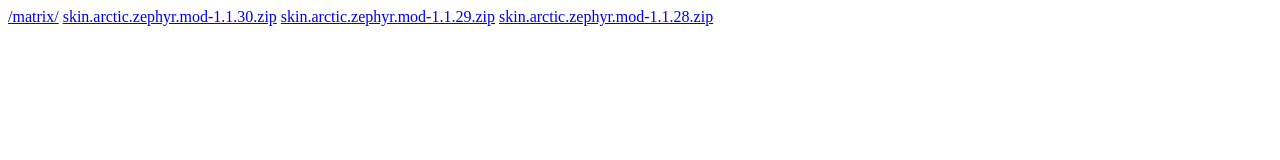
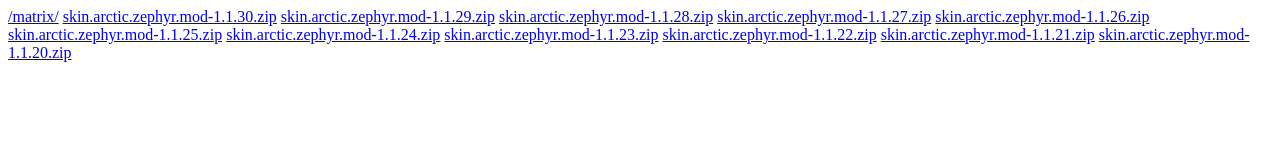
Before and after one commit to beatmasterRS/beatmasterRS.github.io, a plain HTML site: page index.html in a window 1280 px wide. Drawn offline with Linux system fonts and the light colour scheme.

Commit message:
Update index.html

```diff
--- a/index.html
+++ b/index.html
@@ -4,4 +4,12 @@
 <a href="skin.arctic.zephyr.mod-1.1.30.zip">skin.arctic.zephyr.mod-1.1.30.zip</a>
 <a href="skin.arctic.zephyr.mod-1.1.29.zip">skin.arctic.zephyr.mod-1.1.29.zip</a>
 <a href="skin.arctic.zephyr.mod-1.1.28.zip">skin.arctic.zephyr.mod-1.1.28.zip</a>
+<a href="skin.arctic.zephyr.mod-1.1.27.zip">skin.arctic.zephyr.mod-1.1.27.zip</a>
+<a href="skin.arctic.zephyr.mod-1.1.26.zip">skin.arctic.zephyr.mod-1.1.26.zip</a>
+<a href="skin.arctic.zephyr.mod-1.1.25.zip">skin.arctic.zephyr.mod-1.1.25.zip</a>
+<a href="skin.arctic.zephyr.mod-1.1.24.zip">skin.arctic.zephyr.mod-1.1.24.zip</a>
+<a href="skin.arctic.zephyr.mod-1.1.23.zip">skin.arctic.zephyr.mod-1.1.23.zip</a>
+<a href="skin.arctic.zephyr.mod-1.1.22.zip">skin.arctic.zephyr.mod-1.1.22.zip</a>
+<a href="skin.arctic.zephyr.mod-1.1.21.zip">skin.arctic.zephyr.mod-1.1.21.zip</a>
+<a href="skin.arctic.zephyr.mod-1.1.20.zip">skin.arctic.zephyr.mod-1.1.20.zip</a>
 </body></html>
```
